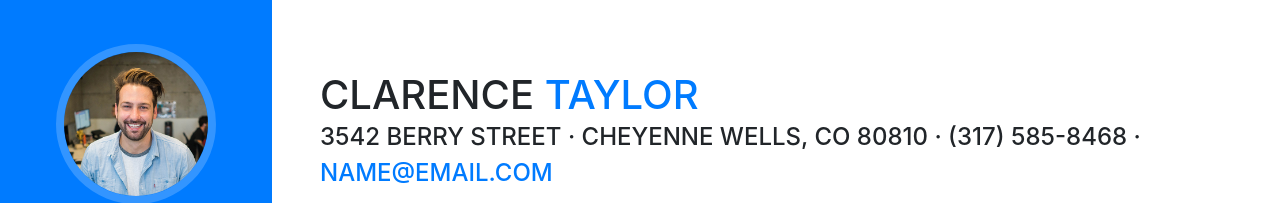
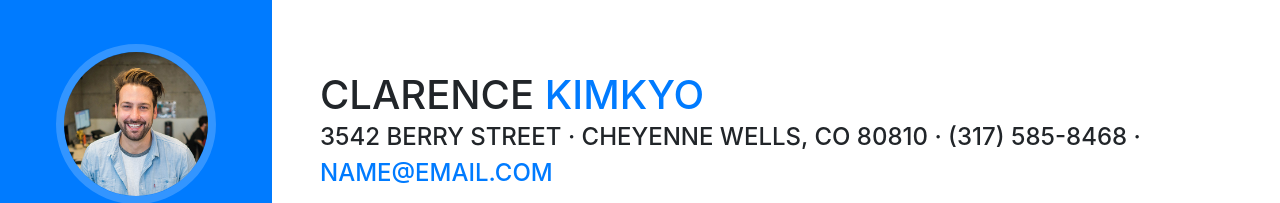
Before and after one commit to rygns2418/rygns2418.github.io, a website with bundled scripts: page index.html in a window 1280 px wide. Shown: the part 152-355 px from the top of the page. Built offline with nearby package versions, Linux system fonts and the light colour scheme; a web font is replaced by a local one.

Commit message:
Change index.html

```diff
--- a/index.html
+++ b/index.html
@@ -64,7 +64,7 @@
       <section class="resume-section p-3 p-lg-5 d-flex d-column" id="about">
         <div class="my-auto">
           <h1 class="mb-0">Clarence
-            <span class="text-primary">Taylor</span>
+            <span class="text-primary">KimKyo</span>
           </h1>
           <div class="subheading mb-5">3542 Berry Street · Cheyenne Wells, CO 80810 · (317) 585-8468 ·
             <a href="mailto:name@email.com">name@email.com</a>
```
